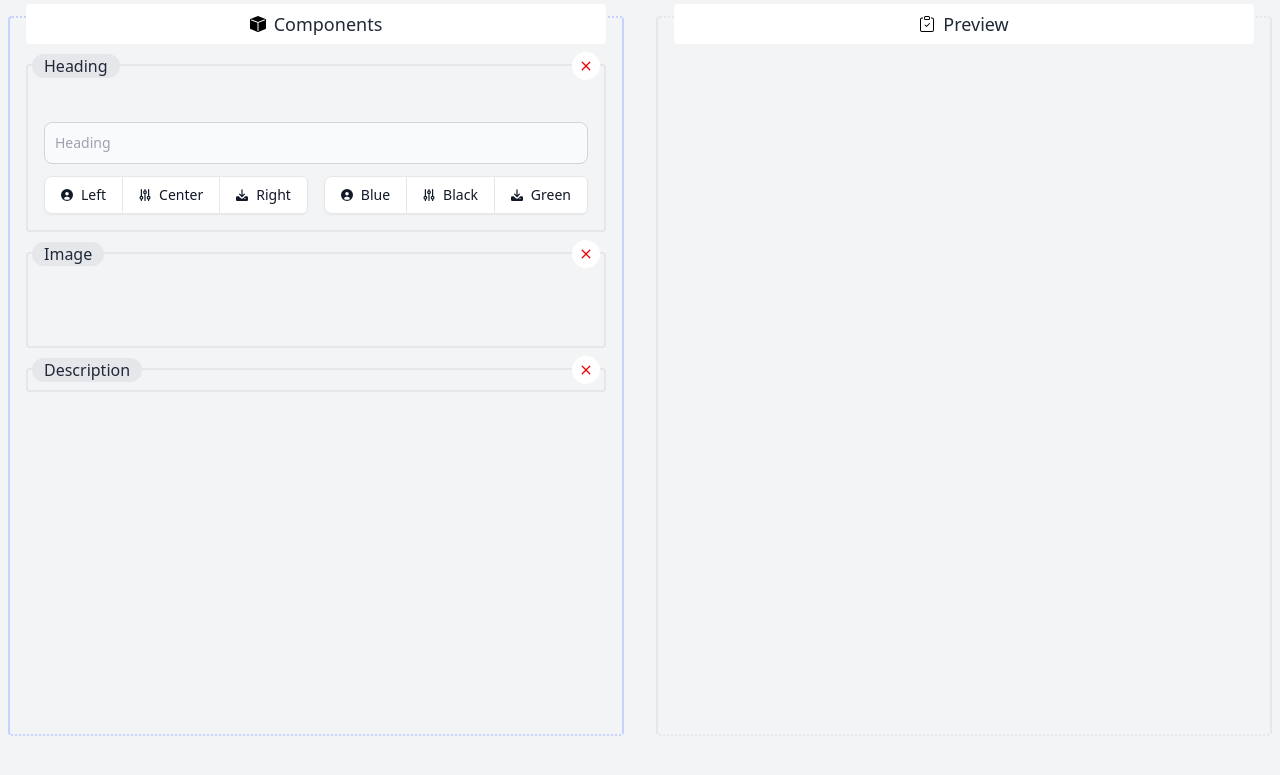
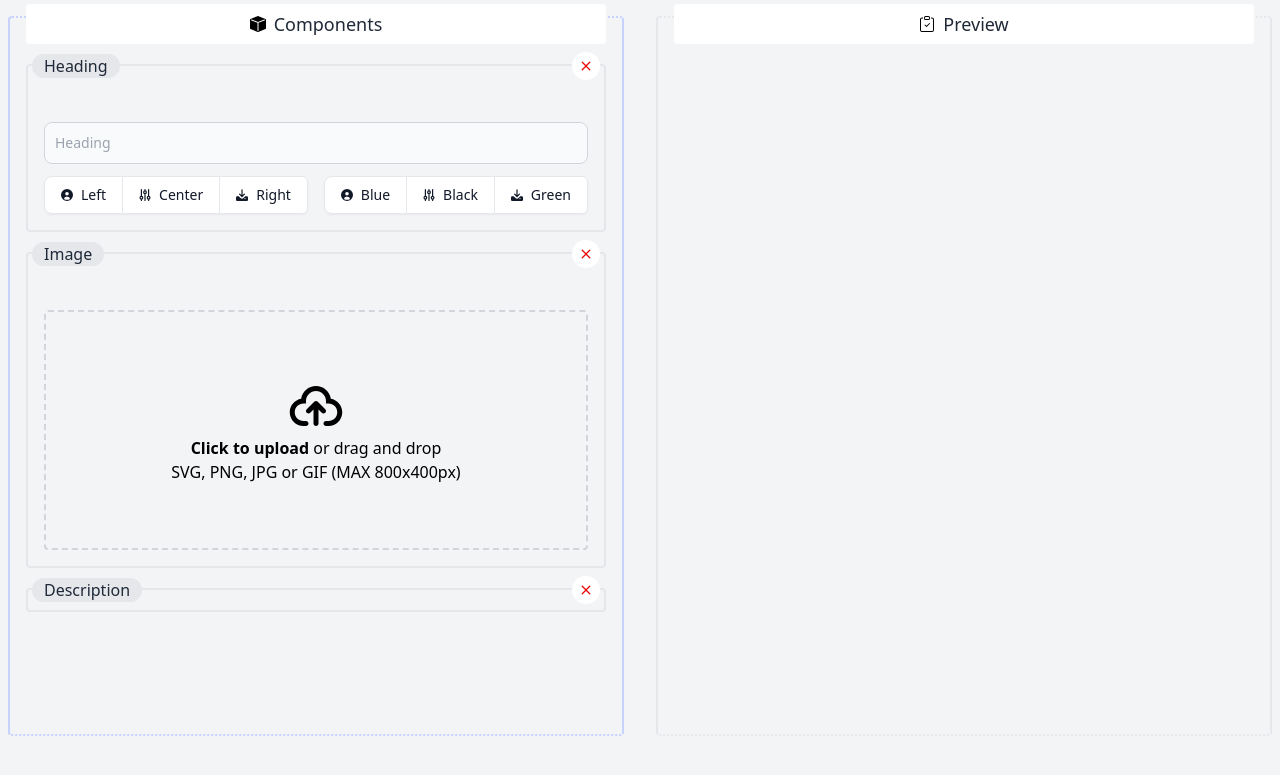
Before and after one commit to juwelrana090/poster-builder, a PHP site: page / in a window 1280 px wide. Shown: the top 775 px of the page. Run offline with PHP 8.4, Linux system fonts and the light colour scheme; some libraries are stand-ins or nearby versions.

Commit message:
Click to upload or drag and drop add

```diff
--- a/index.php
+++ b/index.php
@@ -115,8 +115,22 @@
           </span>
         </div>
 
-        <div class="w-full mt-5 p-4">
-          <div class="w-full h-10 -mt-[20px] px-1 flex justify-between items-center"></div>
+        <div class="w-full mt-5 p-4 flex justify-center items-center">
+          <div class="w-full h-60 flex justify-center items-center dropper border-2 rounded border-dashed border-gray-300">
+            <label class="w-full text-center cursor-pointer">
+              <div class="w-full flex justify-center">
+                <svg width="60px" height="60px" viewBox="0 0 24 24" fill="none" xmlns="http://www.w3.org/2000/svg">
+                  <path fill-rule="evenodd" clip-rule="evenodd"
+                    d="M8 10C8 7.79086 9.79086 6 12 6C14.2091 6 16 7.79086 16 10V11H17C18.933 11 20.5 12.567 20.5 14.5C20.5 16.433 18.933 18 17 18H16C15.4477 18 15 18.4477 15 19C15 19.5523 15.4477 20 16 20H17C20.0376 20 22.5 17.5376 22.5 14.5C22.5 11.7793 20.5245 9.51997 17.9296 9.07824C17.4862 6.20213 15.0003 4 12 4C8.99974 4 6.51381 6.20213 6.07036 9.07824C3.47551 9.51997 1.5 11.7793 1.5 14.5C1.5 17.5376 3.96243 20 7 20H8C8.55228 20 9 19.5523 9 19C9 18.4477 8.55228 18 8 18H7C5.067 18 3.5 16.433 3.5 14.5C3.5 12.567 5.067 11 7 11H8V10ZM15.7071 13.2929L12.7071 10.2929C12.3166 9.90237 11.6834 9.90237 11.2929 10.2929L8.29289 13.2929C7.90237 13.6834 7.90237 14.3166 8.29289 14.7071C8.68342 15.0976 9.31658 15.0976 9.70711 14.7071L11 13.4142V19C11 19.5523 11.4477 20 12 20C12.5523 20 13 19.5523 13 19V13.4142L14.2929 14.7071C14.6834 15.0976 15.3166 15.0976 15.7071 14.7071C16.0976 14.3166 16.0976 13.6834 15.7071 13.2929Z"
+                    fill="#000000" />
+                </svg>
+              </div>
+              <div class="w-full text-center"><b>Click to upload</b> or drag and drop</div>
+              <div class="w-full text-center">SVG, PNG, JPG or GIF (MAX 800x400px)</div>
+
+              <input class="hidden" type="file" onChange="ImageUpload()" />
+            </label>
+          </div>
         </div>
       </div>
 
@@ -147,6 +161,12 @@
         </svg>
         <span class="text-gray-800 font-normal text-lg">Preview</span>
       </div>
+
+      <div class="w-full mt-5 p-4">
+        <div class="w-full" id="Heading"></div>
+        <div class="w-full" id="image"></div>
+        <div class="w-full" id="Description"></div>
+      </div>
     </div>
   </div>
   </div>
--- /dev/null
+++ b/js/index.js
@@ -0,0 +1,47 @@
+
+var $dropper = document.querySelector('.dropper');
+
+$dropper.ondragover = function (e) {
+    e.dataTransfer.dropEffect = 'copy';
+    e.preventDefault();
+    this.classList.remove('border-gray-300');
+    this.classList.add('border-gray-600');
+};
+$dropper.ondragleave = function (e) {
+    e.preventDefault();
+    this.classList.remove('border-gray-600');
+    this.classList.add('border-gray-300');
+};
+
+$dropper.ondrop = function (e) {
+    e.preventDefault();
+    this.classList.remove('border-gray-600');
+    this.classList.add('border-gray-300');
+    var files = e.dataTransfer.files;
+
+    console.log("files", files)
+
+    const type = files[0].type;
+
+    if (type == "image/jpg" || type == "image/jpeg" || type == "image/gif" || type == "image/png") {
+
+    } else {
+        alert("Invalid File, Allow SVG, PNG, JPG or GIF");
+        // console.log("Invalid File");
+    }
+};
+
+
+const ImageUpload = () => {
+    // console.log(event.target.files[0].type)
+    const type = event.target.files[0].type;
+
+    if (type == "image/jpg" || type == "image/jpeg" || type == "image/gif" || type == "image/png") {
+
+    } else {
+        alert("Invalid File, Allow SVG, PNG, JPG or GIF");
+        // console.log("Invalid File");
+    }
+
+
+}
```
Also changed, not shown: index.js (deleted).
